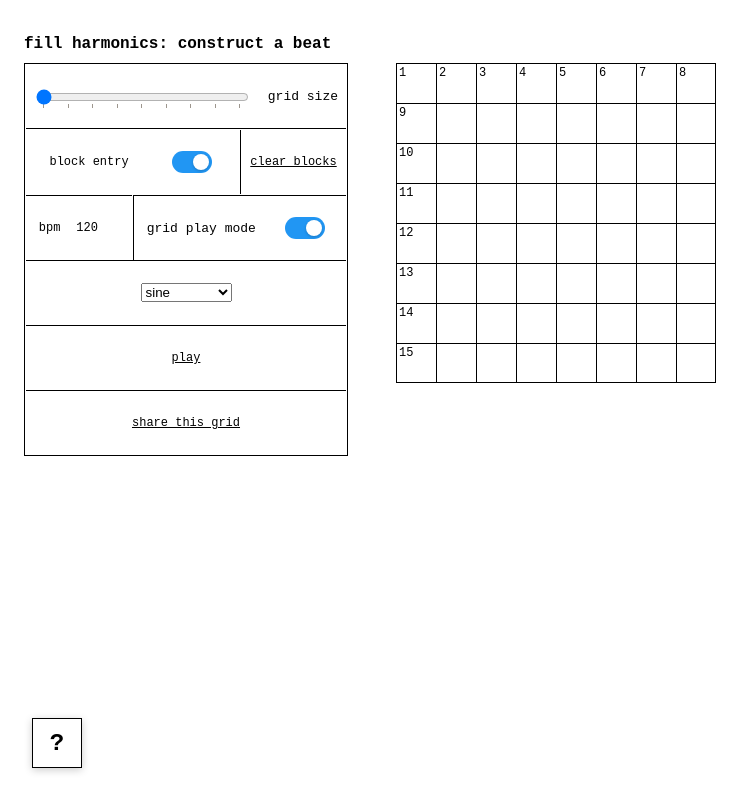
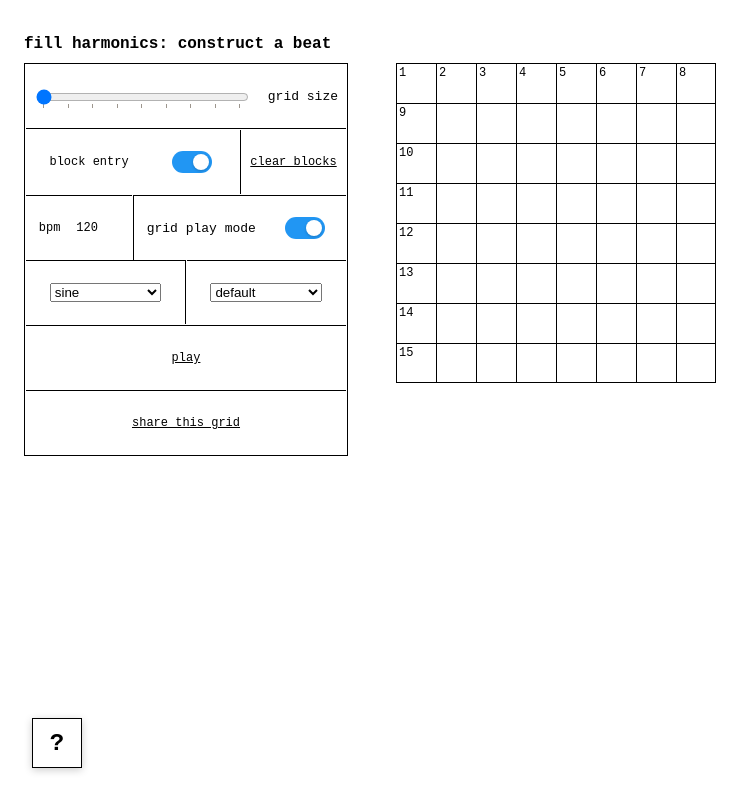
Before and after one commit to thisisparker/fill-harmonics, a website built with Vite: page index.html in a window 1280 px wide. Shown: the whole page, without its empty margins (0-755 px from the left). Built offline with nearby package versions, Linux system fonts and the light colour scheme; files whose address does not match are found by name.

Commit message:
add drum mode selector and options

```diff
--- a/src/main.js
+++ b/src/main.js
@@ -9,9 +9,9 @@ let sequencerLoop = null;
 let currentStep = 0;
 let blocksToggleSwitch;
 let synths = initializeSynths('sine')
-let kickPlayer = new Tone.Player("bassdrumBD0075.WAV").toDestination();
-let snarePlayer = new Tone.Player("snareSD7550.WAV").toDestination();
-let hiHatPlayer = new Tone.Player("openhatOH10.WAV").toDestination();
+let drums = {}
+let drumMode = 'default'
+let allDrums = {} // Store all drum modes for instant switching
 let acrossWords = [];
 let timeOffset = 0;
 const playModes = Object.freeze({
@@ -51,6 +51,33 @@ const synthModes = [
     "fatsawtooth",
 ]
 
+const drumModes = {
+    'default':
+    {
+        kick: "bassdrumBD0075.WAV",
+        snare: "snareSD7550.WAV",
+        hat: "openhatOH10.WAV"
+    },
+    'sp202':
+    {
+        kick: "k1 [lofi1].wav",
+        snare: "sn1 [lofi1].wav",
+        hat: "hh5 [lofi1].wav"
+    },
+    'cr1000':
+    {
+        kick: "Bassdrum.wav",
+        snare: "Snaredrum.wav",
+        hat: "Hat Closed.wav"
+    },
+    'rx21':
+    {
+        kick: "RX21Kick.wav",
+        snare: "RX21Clap.wav",
+        hat: "RX21Hat_C.wav"
+    }
+}
+
 function initializeSynths(mode) {
     let newSynths = [];
 
@@ -69,6 +96,26 @@ function initializeSynths(mode) {
     }
 
     return newSynths;
+}
+
+function initializeDrums(mode) {
+    const newDrums = {};
+    newDrums.kick = new Tone.Player(drumModes[mode]['kick']).toDestination();
+    newDrums.snare = new Tone.Player(drumModes[mode]['snare']).toDestination();
+    newDrums.hat = new Tone.Player(drumModes[mode]['hat']).toDestination();
+
+    // Preload all samples for this mode
+    newDrums.kick.load();
+    newDrums.snare.load();
+    newDrums.hat.load();
+
+    return newDrums;
+}
+
+function preloadAllDrums() {
+    for (const mode in drumModes) {
+        allDrums[mode] = initializeDrums(mode);
+    }
 }
 
 function getAcrossWords() {
@@ -614,6 +661,10 @@ function encodeGridState() {
     const synthMode = synthModeMenu.value;
     params.set("synth", synthMode)
 
+    const drumModeMenu = document.querySelector(".drum-mode-menu")
+    const drumMode = drumModeMenu.value;
+    params.set("drums", drumMode)
+
     // Add playback mode (grid/word)
     params.set("play", playMode);
 
@@ -629,6 +680,7 @@ function decodeGridState(searchString) {
             bpm: parseInt(params.get("bpm")) || 120,
             entry: params.get("entry") || "blocks",
             synth: params.get("synth") || "sine",
+            drums: params.get("drums") || "default",
             play: params.get("play") || "blocks",
         };
     } catch (e) {
@@ -643,6 +695,8 @@ function loadStateFromQueries() {
 
     const state = decodeGridState(searchString);
     if (!state || !state.grid) return;
+
+    console.log(state)
 
     const gridString = state.grid;
     const gridSizeFromState = state.size;
@@ -683,6 +737,15 @@ function loadStateFromQueries() {
     if (state.synth && synthModeMenu) {
         synthModeMenu.value = state.synth;
         synthModeMenu.dispatchEvent(new Event("change"));
+    }
+
+    // Set drum mode
+    const drumModeMenu = document.querySelector(".drum-mode-menu")
+
+    if (state.drums && drumModeMenu) {
+        drumModeMenu.value = state.drums;
+        drumMode = state.drums;
+        drums = allDrums[drumMode];
     }
 
     // Set playback mode (grid/word)
@@ -806,6 +869,32 @@ function main() {
     })
 
     synthModeContainer.appendChild(synthModeMenu);
+
+    const drumModeContainer = document.createElement("div");
+    drumModeContainer.classList.add("drum-mode-container");
+    controlPanel.appendChild(drumModeContainer)
+
+    const drumModeMenu = document.createElement("select")
+    drumModeMenu.name = "drum-mode-menu"
+    drumModeMenu.classList.add("drum-mode-menu")
+    for (const mode in drumModes) {
+        let optionValue = mode;
+        let optionElement = document.createElement("option")
+        optionElement.textContent = optionValue;
+        optionElement.value = optionValue;
+        drumModeMenu.appendChild(optionElement);
+    }
+
+    drumModeContainer.appendChild(drumModeMenu);
+
+    drumModeMenu.addEventListener("change", () => {
+        drumMode = drumModeMenu.value;
+        drums = allDrums[drumMode];
+    })
+
+    // Preload all drum modes and set default
+    preloadAllDrums();
+    drums = allDrums[drumMode];
 
     // Toggle switch for blocks/text
     const toggleContainer = document.createElement("div");
@@ -969,15 +1058,15 @@ function handleCell(cell, time) {
         timeOffset += 0.0001
     } else if (cell.dataset.text === 'K') {
         cell.classList.add("playing");
-        kickPlayer.start(triggerTime);
+        drums.kick.start(triggerTime);
         timeOffset += 0.0001
     } else if (cell.dataset.text === 'S') {
         cell.classList.add("playing");
-        snarePlayer.start(triggerTime);
+        drums.snare.start(triggerTime);
         timeOffset += 0.0001
     } else if (cell.dataset.text === 'H') {
         cell.classList.add("playing");
-        hiHatPlayer.start(triggerTime);
+        drums.hat.start(triggerTime);
         timeOffset += 0.0001
     } else if (playMode === playModes.word && cell.dataset.text) {
         cell.classList.add("playing")
--- a/src/style.css
+++ b/src/style.css
@@ -119,13 +119,13 @@ h1 {
     display: grid;
     width: 320px;
     grid-template-areas:
-        "size-slider size-slider size-slider"
-        "block-toggle block-toggle clear-button"
-        "bpm-input play-mode-toggle play-mode-toggle"
-        "synth-mode synth-mode synth-mode"
-        "play-button play-button play-button"
-        "share-button share-button share-button";
-    grid-template-columns: 1fr 1fr 1fr;
+        "size-slider size-slider size-slider size-slider size-slider size-slider"
+        "block-toggle block-toggle block-toggle block-toggle clear-button clear-button"
+        "bpm-input bpm-input play-mode-toggle play-mode-toggle play-mode-toggle play-mode-toggle"
+        "synth-mode synth-mode synth-mode drum-mode drum-mode drum-mode"
+        "play-button play-button play-button play-button play-button play-button"
+        "share-button share-button share-button share-button share-button share-button";
+    grid-template-columns: 1fr 1fr 1fr 1fr 1fr 1fr;
     grid-template-rows: 4rem 4rem 4rem 4rem 4rem 4rem;
     height: min-content;
     gap: 1px;
@@ -183,6 +183,21 @@ h1 {
     align-items: center;
     justify-content: space-around;
     border-top: 1px solid #000;
+    border-right: 1px solid #000;
+}
+
+.drum-mode-container {
+    grid-area: drum-mode;
+    display: flex;
+    align-items: center;
+    justify-content: space-around;
+    border-top: 1px solid #000;
+}
+
+.synth-mode-container, .drum-mode-container {
+    select {
+        width: 70%;
+    }
 }
 
 .grid {
```
Also changed, not shown: 9 other files.
